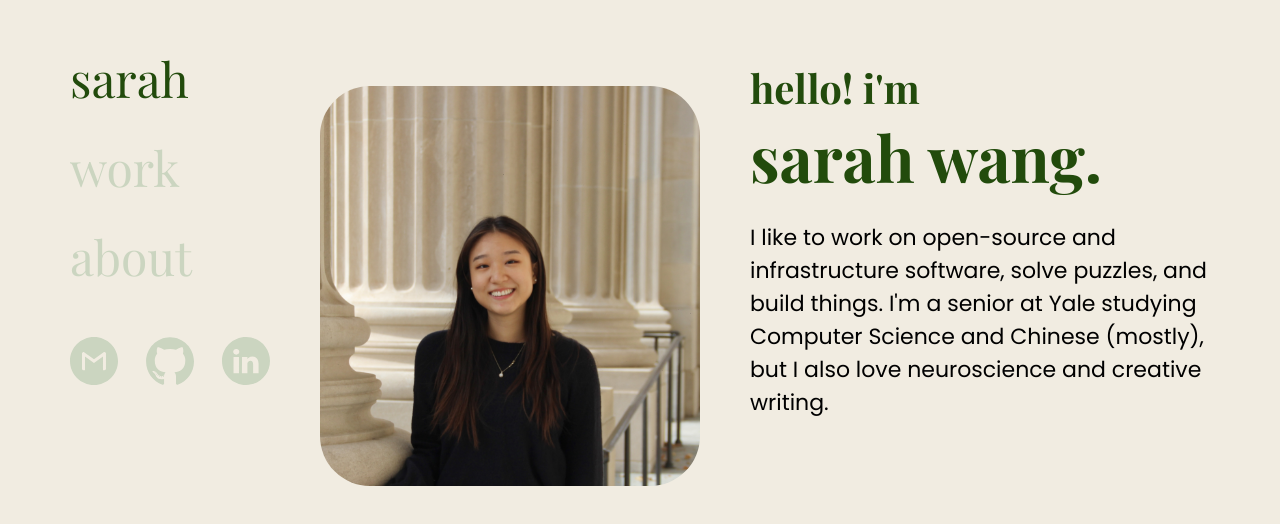
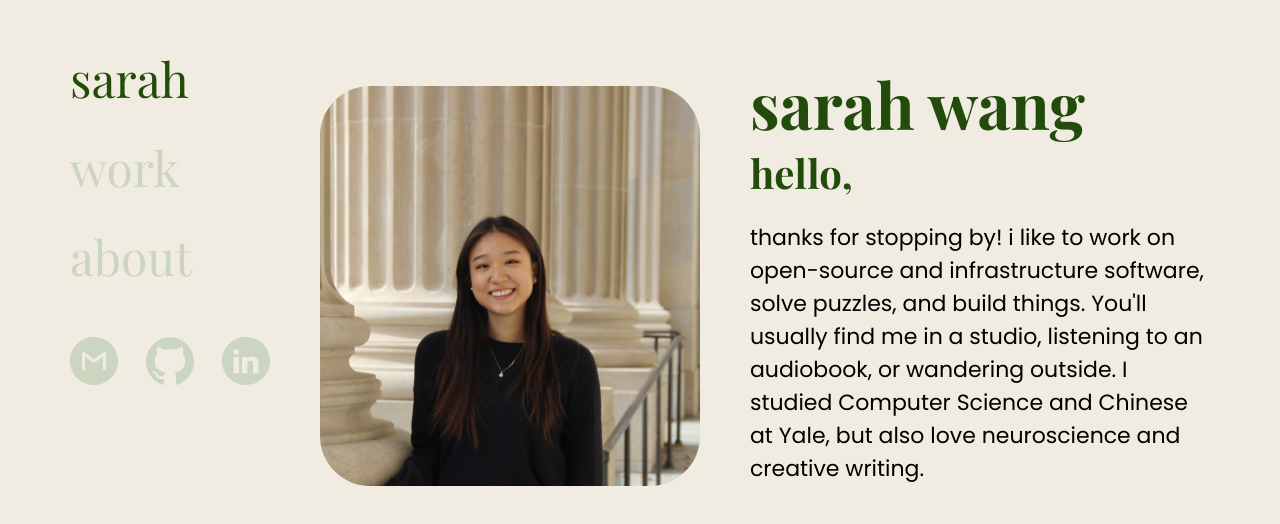
Before and after one commit to swang392/swang392.github.io, a React (Create React App) app: page /#/ in a window 1280 px wide. Shown: the part 114-638 px from the top of the page. Built offline with nearby package versions, Linux system fonts and the light colour scheme.

Commit message:
2025 update

```diff
--- a/package.json
+++ b/package.json
@@ -9,7 +9,7 @@
     "@testing-library/user-event": "^13.2.1",
     "react": "^18.2.0",
     "react-dom": "^18.2.0",
-    "react-scripts": "^3.0.1",
+    "react-scripts": "^3.4.4",
     "styled-components": "^6.1.0",
     "web-vitals": "^2.1.0"
   },
--- a/src/pages/About.jsx
+++ b/src/pages/About.jsx
@@ -6,41 +6,32 @@ export const About = () => {
     <div className="About">
       <NavBar></NavBar>
       <div className="Content">
-        <p>
-          I&apos;m a student and problem-solver at heart. I enjoy trying new
-          hobbies and having meaningful conversations. I&apos;m from Virginia
-          and am currently located in New Haven.
-          <br></br>
-          <br></br>
-        </p>
         <h3>
           <b>things i like</b>
         </h3>
         <p>
           <ul>
             <li>
-              Dance—hip hop, street jazz, and house, especially! Currently
-              choreographing and dancing with{" "}
+              dance—previously choreographed and danced with{" "}
               <a href="https://www.youtube.com/@RhythmicBlueAtYale/featured">
                 Rhythmic Blue
               </a>
             </li>
+            <li>frolicking in the mountains</li>
             <li>
-              Reading—recent favorites include <i>Empire of Pain</i> by Patrick
-              Radden Keefe, <i>Before the Coffee Gets Cold</i> by Toshikazu
-              Kawaguchi, and <i>Zoo Station</i> by Christiane F.
+              reading—recent favorites include <i>Empire of Pain</i> by Patrick
+              Radden Keefe, <i>An Immense World</i> by Ed Yong, and{" "}
+              <i>My Brilliant Friend</i> by Elena Ferrante
             </li>
-            <li>Matcha</li>
-            <li>Traveling</li>
-            <li>Swimming and long walks</li>
+            <li>matcha</li>
+            <li>petting dogs, cats, cows, etc.</li>
+            <li>morning jogs</li>
+            <li>my small army of handmade ceramic duck cups</li>
             <li>
-              <a href="https://www.instagram.com/yalebisqueandglaze/">
-                Ceramics
-              </a>
-              —I&apos;m building a small army of duck cups and bowls
+              trains—especially the northeast regional amtrak, swiss federal
+              railways, and copenhagen metro{" "}
             </li>
-            <li>The Northeast Regional Amtrak</li>
-            <li>Em-dashes</li>
+            <li>em-dashes</li>
           </ul>
         </p>
       </div>
--- a/src/pages/Home.jsx
+++ b/src/pages/Home.jsx
@@ -8,15 +8,16 @@ export const Home = () => {
       <NavBar></NavBar>
       <img className="pfp" src={ProfileImg} alt="it is me" />
       <div className="Home-Content">
-        <h2>hello! i&apos;m</h2>
         <h1>
-          <b>sarah wang.</b>
+          <b>sarah wang</b>
         </h1>
+        <h2>hello,</h2>
         <p>
-          I like to work on open-source and infrastructure software, solve
-          puzzles, and build things. I&apos;m a senior at Yale studying Computer
-          Science and Chinese (mostly), but I also love neuroscience and
-          creative writing.
+          thanks for stopping by! i like to work on open-source and
+          infrastructure software, solve puzzles, and build things. You'll
+          usually find me in a studio, listening to an audiobook, or wandering
+          outside. I studied Computer Science and Chinese at Yale, but also love
+          neuroscience and creative writing.
         </p>
       </div>
     </div>
--- a/src/pages/Work.jsx
+++ b/src/pages/Work.jsx
@@ -8,8 +8,8 @@ export const Work = () => {
       <div className="Content">
         <h2>currently</h2>
         <p>
-          finding optimal Monte Carlo Tree Search variants to play Blokus for my
-          senior thesis
+          software engineer at datadog -- automating agent management and
+          sipping my afternoon hojicha
           <br></br>
           <br></br>
         </p>
```
Also changed, not shown: 2 other files (tests, documents, lock files or other folders).
